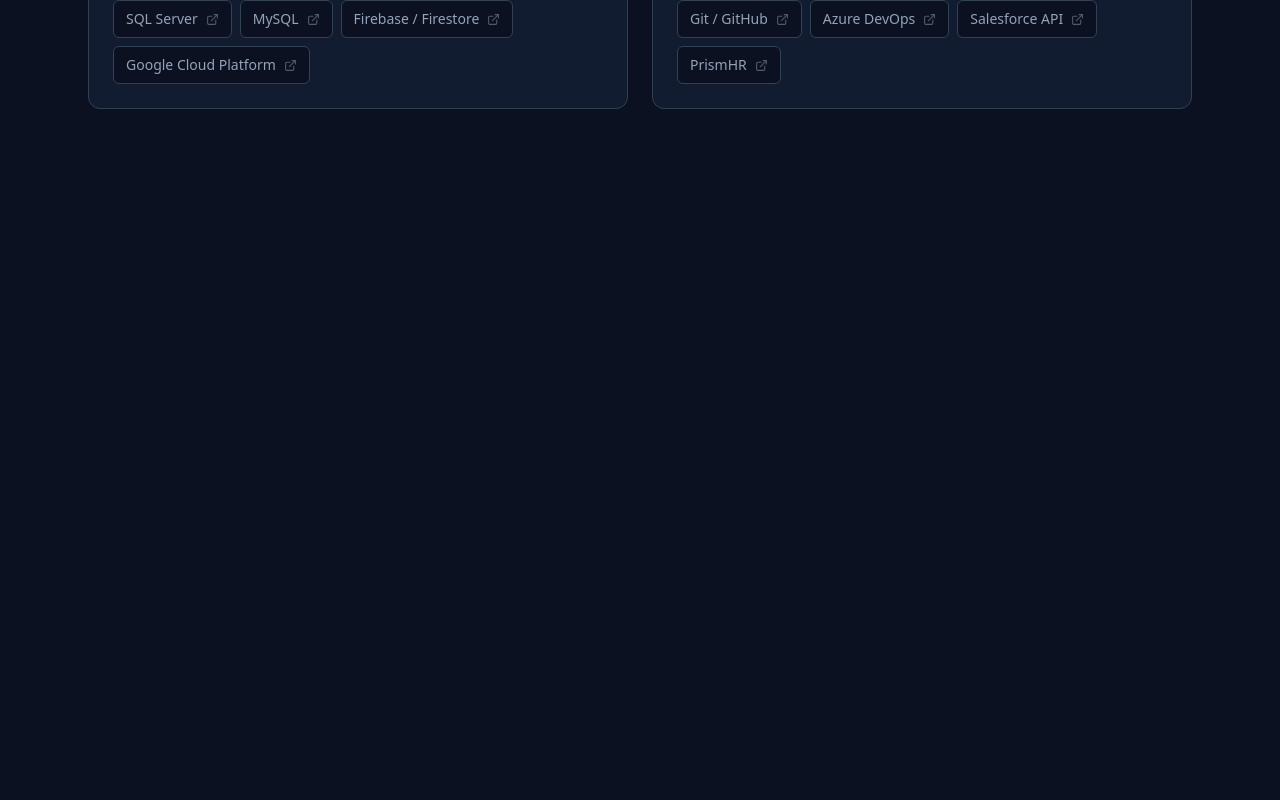
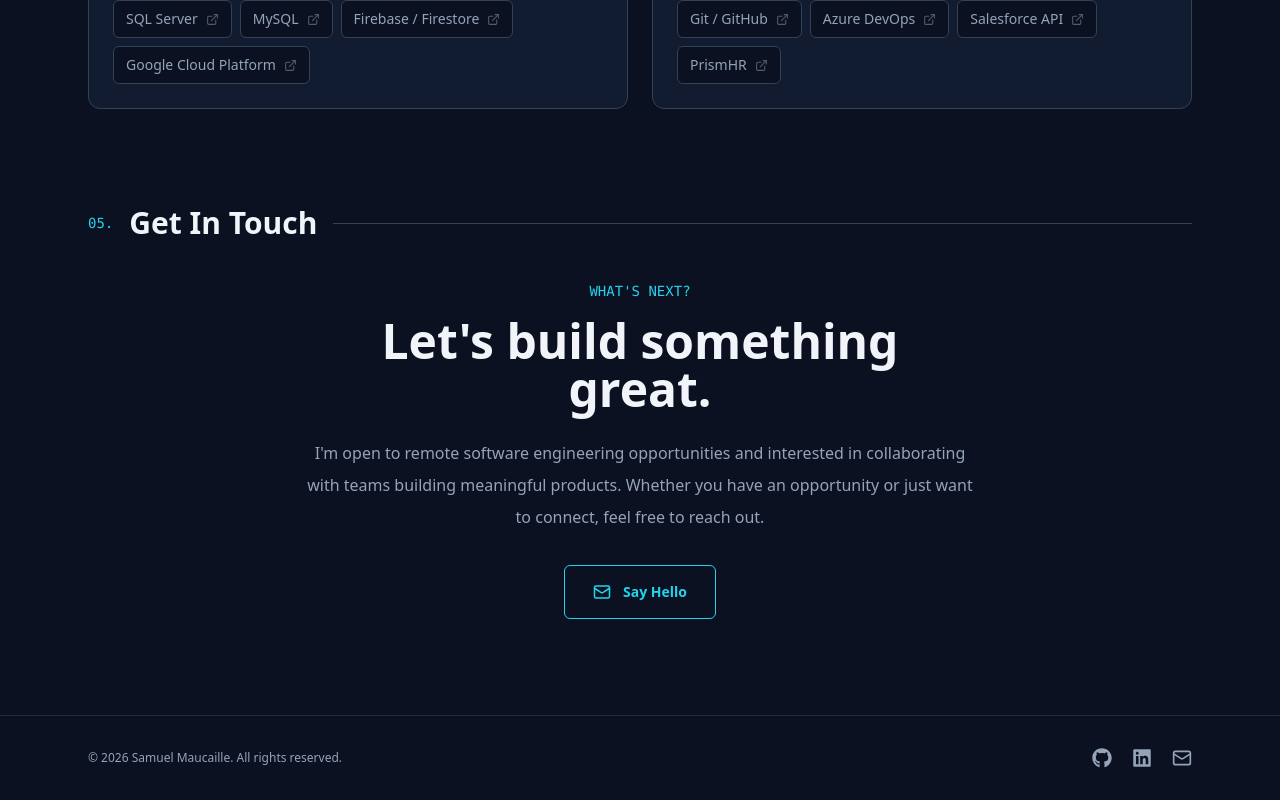
Before and after one commit to maucaillesamuel02/samuel-portfolio, a Next.js app: page / in a window 1280 px wide. Shown: the part 4415-5215 px from the top of the page. Before the commit the page ends 4620 px from the top, so only its background shows below. Built offline with nearby package versions, Linux system fonts and the light colour scheme.

Commit message:
feat: implement contact section and footer

```diff
--- a/package.json
+++ b/package.json
@@ -12,7 +12,8 @@
     "lucide-react": "^1.60.0",
     "next": "16.4.2",
     "react": "19.3.0",
-    "react-dom": "19.3.0"
+    "react-dom": "19.3.0",
+    "react-icons": "^5.7.0"
   },
   "devDependencies": {
     "@tailwindcss/turbopack": "^4",
--- a/src/app/page.tsx
+++ b/src/app/page.tsx
@@ -1,9 +1,12 @@
 import Navbar from "@/components/layout/Navbar";
+import Footer from "@/components/layout/Footer";
+
 import Hero from "@/components/sections/Hero";
 import About from "@/components/sections/About";
 import Experience from "@/components/sections/Experience";
 import Projects from "@/components/sections/Projects";
 import Skills from "@/components/sections/Skills";
+import Contact from "@/components/sections/Contact";
 
 export default function Home() {
   return (
@@ -17,8 +20,10 @@
           <Experience />
           <Projects/>
           <Skills />
+          <Contact />
         </div>
       </main>
+      <Footer />
     </>
   );
 }
--- /dev/null
+++ b/src/components/layout/Footer.tsx
@@ -0,0 +1,50 @@
+import { Mail } from "lucide-react";
+import { FaGithub, FaLinkedin } from "react-icons/fa";
+import { personal } from "@/data/personal";
+
+export default function Footer() {
+  const year = 2026;
+
+  return (
+    <footer className="w-full border-t border-border/60">
+      <div className="mx-auto flex max-w-6xl flex-col items-center justify-between gap-5 px-6 py-8 sm:flex-row">
+
+        <p className="text-center text-xs text-muted">
+          © {year} {personal.name}. All rights reserved.
+        </p>
+
+        <div className="flex items-center gap-5">
+          {personal.github && (
+            <a
+              href={personal.github}
+              target="_blank"
+              rel="noopener noreferrer"
+              aria-label="GitHub profile"
+              className="text-muted transition-colors hover:text-accent"
+            >
+              <FaGithub size={20} aria-hidden="true" />
+            </a>
+          )}
+
+          <a
+            href={personal.linkedin}
+            target="_blank"
+            rel="noopener noreferrer"
+            aria-label="LinkedIn profile"
+            className="text-muted transition-colors hover:text-accent"
+          >
+            <FaLinkedin size={20} aria-hidden="true" />
+          </a>
+
+          <a
+            href={`mailto:${personal.email}`}
+            aria-label="Send email"
+            className="text-muted transition-colors hover:text-accent"
+          >
+            <Mail size={20} aria-hidden="true" />
+          </a>
+        </div>
+      </div>
+    </footer>
+  );
+}
--- /dev/null
+++ b/src/components/sections/Contact.tsx
@@ -0,0 +1,49 @@
+import { Mail } from "lucide-react";
+import { personal } from "@/data/personal";
+
+export default function Contact() {
+  return (
+    <section
+      id="contact"
+      className="mx-auto w-full max-w-6xl scroll-mt-24 px-6"
+    >
+      <div className="mb-10 flex items-center gap-4">
+        <span className="font-mono text-sm text-accent">
+          05.
+        </span>
+
+        <h2 className="text-2xl font-bold text-foreground sm:text-3xl">
+          Get In Touch
+        </h2>
+
+        <div className="h-px min-w-0 flex-1 bg-border" />
+      </div>
+
+      <div className="mx-auto flex max-w-2xl flex-col items-center text-center">
+        <p className="mb-4 font-mono text-sm text-accent">
+          WHAT&apos;S NEXT?
+        </p>
+
+        <h3 className="mb-6 text-3xl font-bold text-foreground sm:text-5xl">
+          Let&apos;s build something great.
+        </h3>
+
+        <p className="mb-8 text-base leading-8 text-muted">
+          I&apos;m open to remote software engineering
+          opportunities and interested in collaborating with
+          teams building meaningful products.
+          Whether you have an opportunity or just want to
+          connect, feel free to reach out.
+        </p>
+
+        <a
+          href={`mailto:${personal.email}`}
+          className="inline-flex items-center gap-3 rounded-md border border-accent px-7 py-4 text-sm font-semibold text-accent transition-colors hover:bg-accent/10 focus-visible:outline-2 focus-visible:outline-offset-4 focus-visible:outline-accent"
+        >
+          <Mail size={18} aria-hidden="true" />
+          Say Hello
+        </a>
+      </div>
+    </section>
+  );
+}
--- a/src/components/sections/Skills.tsx
+++ b/src/components/sections/Skills.tsx
@@ -1,4 +1,3 @@
-
 import {
   Cloud,
   Code2,
--- a/src/data/experience.ts
+++ b/src/data/experience.ts
@@ -1,4 +1,3 @@
-
 export type WorkExperience = {
   company: string;
   role: string;
--- a/src/data/personal.ts
+++ b/src/data/personal.ts
@@ -10,5 +10,5 @@
   email: "maucaillesamuel@gmail.com",
   linkedin:
     "https://www.linkedin.com/in/samuel-maucaille-54a63310b/",
-  github: "", // Add your personal GitHub URL
+  github: "https://github.com/maucaillesamuel02", // Add your personal GitHub URL
 };
--- a/src/data/skills.ts
+++ b/src/data/skills.ts
@@ -1,4 +1,3 @@
-
 export type Skill = {
   name: string;
   url?: string;
```
Also changed, not shown: 1 other file (tests, documents, lock files or other folders).
